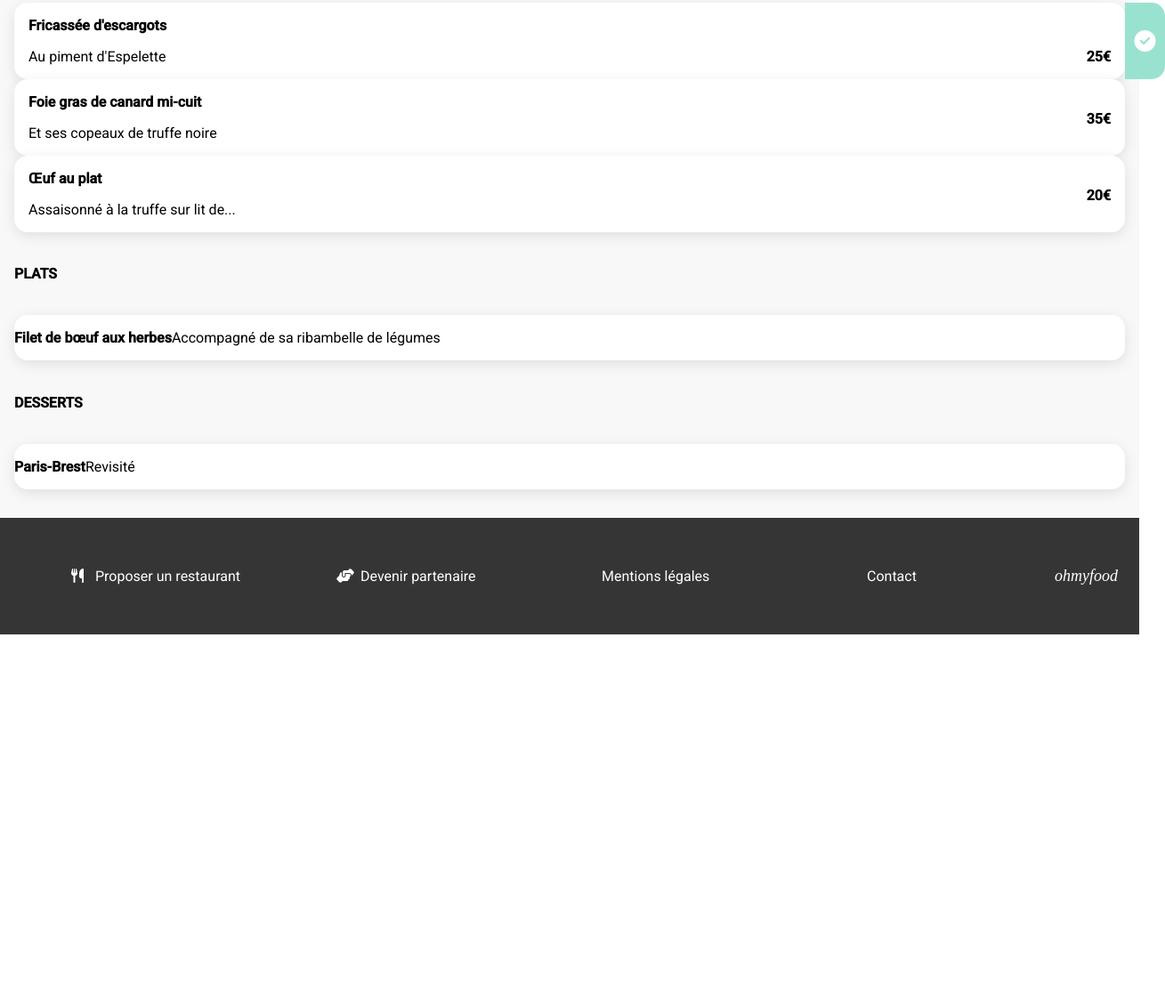
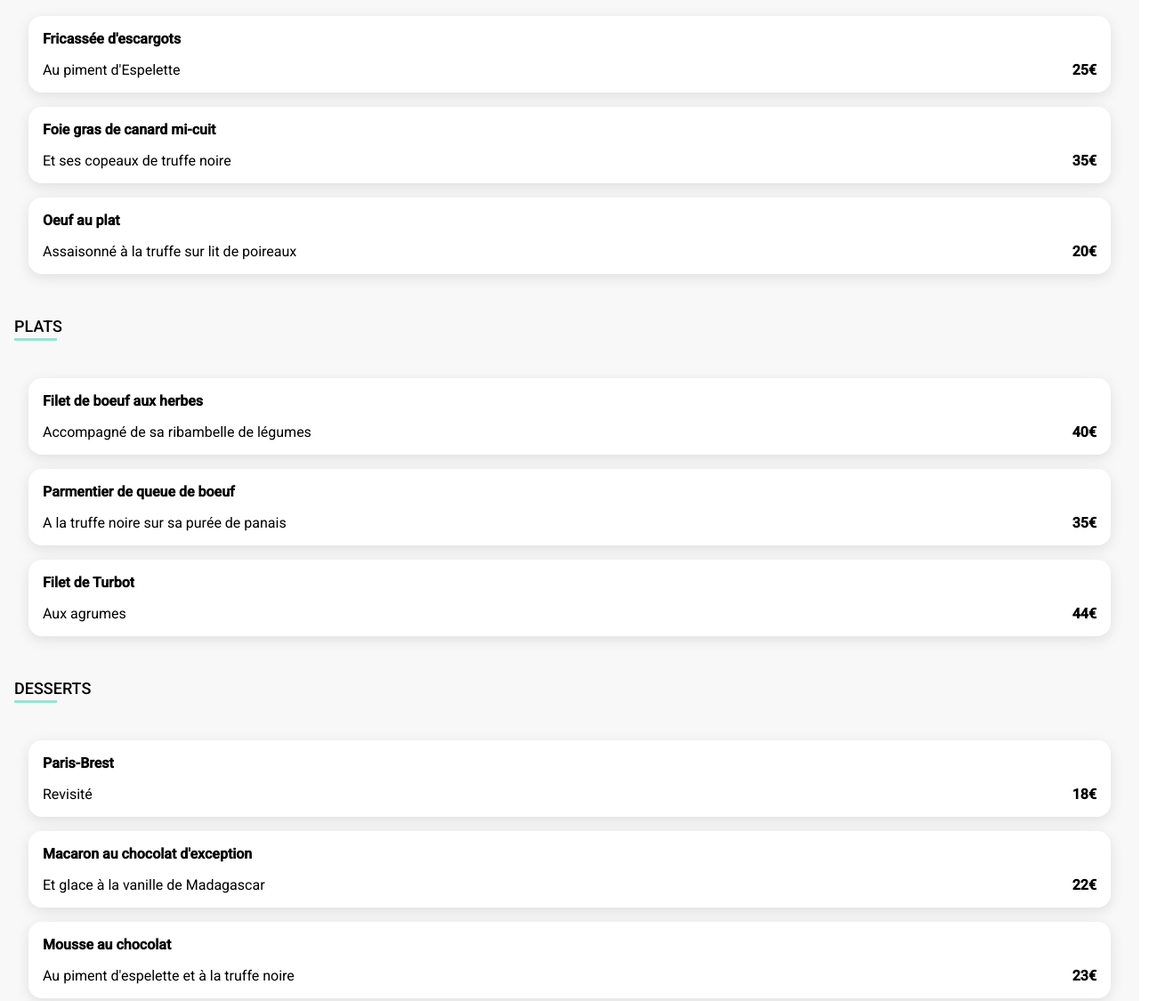
Before and after one commit to MohaDjm/Ohmyfood, a website: page pages/la-palette-du-gout.html in a window 1280 px wide. Shown: the part 824-1949 px from the top of the page at 89% size, 1309 px wide, since content can reach past the window. Before the commit the page ends 1537 px from the top, so only its background shows below. Drawn offline with Linux system fonts and the light colour scheme; a web font is replaced by a local one.

```diff
--- a/pages/la-palette-du-gout.html
+++ b/pages/la-palette-du-gout.html
@@ -13,7 +13,7 @@
         <h1>Ohmyfood</h1>
       </header>
 
-      <div class="banner"><img src="../../assets/images/restaurants/menu-1.jpg"></div>
+      <div class="banner"><img src="../../assets/images/restaurants/menu-1.jpg" alt="image restaurant"></div>
 
       <main class="resto_1">
         <h2>La palette du goût</h2>
@@ -35,28 +35,86 @@
             <strong><p>Foie gras de canard mi-cuit</p></strong>
              <p>Et ses copeaux de truffe noire </p>
             </div>
-               <p class="menu-item__price">35€</p>
+             <span class="menu-item__price">35€</span>
+             <div class="menu-item__check">
+              <i class="fa-solid fa-circle-check"></i>
+             </div>
             </div>
             <div class="menu_item">
               <div class="menu-item__description">
-                <strong><p>Œuf au plat</p></strong>
-                 <p>Assaisonné à la truffe sur lit de... </p>
+            <strong><p>Oeuf au plat</p></strong>
+             <p>Assaisonné à la truffe sur lit de poireaux </p>
             </div>
-                 <p class="menu-item__price">20€</p>
+             <span class="menu-item__price">20€</span>
+             <div class="menu-item__check">
+              <i class="fa-solid fa-circle-check"></i>
+             </div>
             </div>
           </div>
           <h4>PLATS</h4>
           <div class="menus_category">
             <div class="menu_item">
-            <strong><p>Filet de bœuf aux herbes</p></strong>
+              <div class="menu-item__description">
+            <strong><p>Filet de boeuf aux herbes</p></strong>
              <p>Accompagné de sa ribambelle de légumes </p>
+            </div>
+             <span class="menu-item__price">40€</span>
+             <div class="menu-item__check">
+              <i class="fa-solid fa-circle-check"></i>
+             </div>
+            </div>
+            <div class="menu_item">
+              <div class="menu-item__description">
+            <strong><p>Parmentier de queue de boeuf</p></strong>
+             <p>A la truffe noire sur sa purée de panais </p>
+            </div>
+             <span class="menu-item__price">35€</span>
+             <div class="menu-item__check">
+              <i class="fa-solid fa-circle-check"></i>
+             </div>
+            </div>
+            <div class="menu_item">
+              <div class="menu-item__description">
+            <strong><p>Filet de Turbot</p></strong>
+             <p>Aux agrumes </p>
+            </div>
+             <span class="menu-item__price">44€</span>
+             <div class="menu-item__check">
+              <i class="fa-solid fa-circle-check"></i>
+             </div>
             </div>
           </div>
           <h4>DESSERTS</h4>
           <div class="menus_category">
             <div class="menu_item">
-            <strong><p>Paris-Brest</p> </strong>
+              <div class="menu-item__description">
+            <strong><p>Paris-Brest</p></strong>
              <p>Revisité </p>
+            </div>
+             <span class="menu-item__price">18€</span>
+             <div class="menu-item__check">
+              <i class="fa-solid fa-circle-check"></i>
+             </div>
+            </div>
+            <div class="menu_item">
+              <div class="menu-item__description">
+            <strong><p>Macaron au chocolat d'exception</p></strong>
+             <p>Et glace à la vanille de Madagascar </p>
+            </div>
+             <span class="menu-item__price">22€</span>
+             <div class="menu-item__check">
+              <i class="fa-solid fa-circle-check"></i>
+             </div>
+            </div>
+            <div class="menu_item">
+              <div class="menu-item__description">
+            <strong><p>Mousse au chocolat</p></strong>
+             <p>Au piment d'espelette et à la truffe noire </p>
+            </div>
+             <span class="menu-item__price">23€</span>
+             <div class="menu-item__check">
+              <i class="fa-solid fa-circle-check"></i>
+             </div>
             </div>
           </div>
         </section>
--- a/sass/pages/restaurant.scss
+++ b/sass/pages/restaurant.scss
@@ -14,8 +14,8 @@
 .resto_1 {
     margin-top: -4rem;
     background-color: colors.$lightgrey;
-    @media (min-width: 1500px){
-        max-width: 50%;
+    @media (min-width: 1570px){
+        max-width: 100vh;
         margin-top: -7rem;
         padding: 0rem 40rem;
     }
@@ -27,22 +27,56 @@
         border-radius: 2rem 2rem 0 0;
 
     }
+    & h4 {
+        font-style: normal;
+        font-weight: 500;
+        font-size: 18px;
+        position: relative;
+        &::after {
+            content: "";
+            height: 0.25rem;
+            width: 0.25rem;
+            background-color: colors.$green;
+            display: inline-block;
+            position: absolute;
+            height: 0.20rem;
+            top: 1.5rem;
+            left: 0rem;
+            width: 3rem;
+        }
+    }
 }
 
 .cartes {
     grid-template-columns: 1fr;
-    gap: 1rem;
+    gap: 0.5rem;
     font-family: 'Roboto', sans-serif;
     display: grid;
     padding: 2rem 1rem;
+    .menus_category {
+        overflow: hidden;
+        white-space: nowrap;
+        text-overflow: ellipsis;
         & .menu_item {
+            margin: 1rem;
+            overflow: hidden;
+            white-space: nowrap;
+            text-overflow: ellipsis;
             display: flex;
             background-color: white;
             box-shadow: 0px 4.01149px 15.0431px rgba(0, 0, 0, 0.1);
             border-radius: 15.0431px;
             & .menu-item__description {
+                overflow: hidden;
+                white-space: nowrap;
+                text-overflow: ellipsis;
                 padding: 0rem 1rem;
                 flex-direction: column;
+                p {
+                    overflow: hidden;
+                    white-space: nowrap;
+                    text-overflow: ellipsis;
+                }
             }
             & .menu-item__price {
                 margin-left: auto;
@@ -71,11 +105,7 @@
                 font-size: 1.5rem;
                 place-items: center;
             }
-    & h4 {
-        font-style: normal;
-        font-weight: 500;
-        font-size: 18px;
-    }
 
 }
 }
+}
```
Also changed, not shown: style.css, 1 other file. Lines whose indentation alone changed are shown as unchanged.
